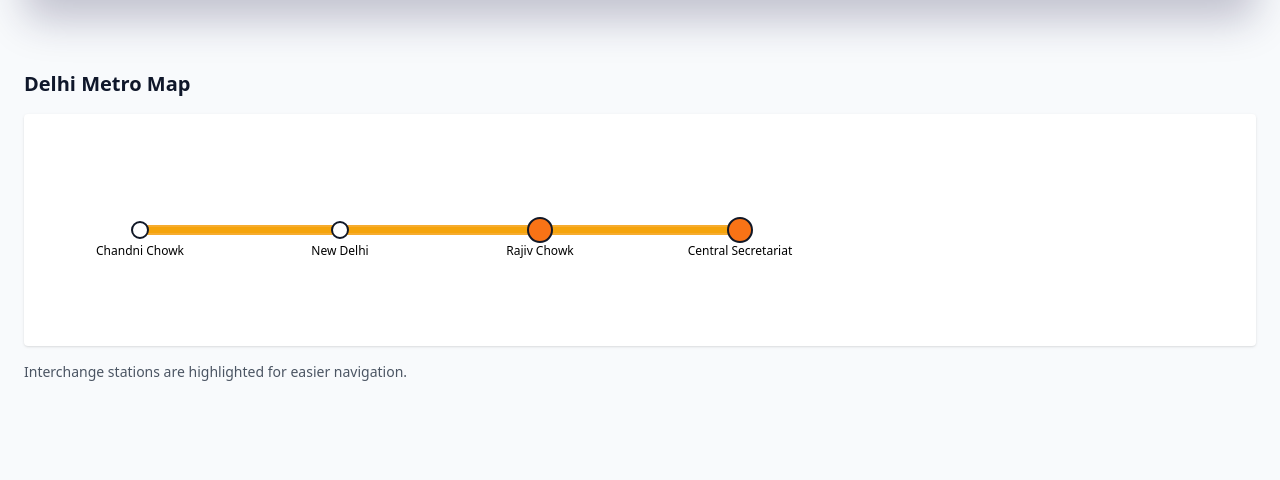
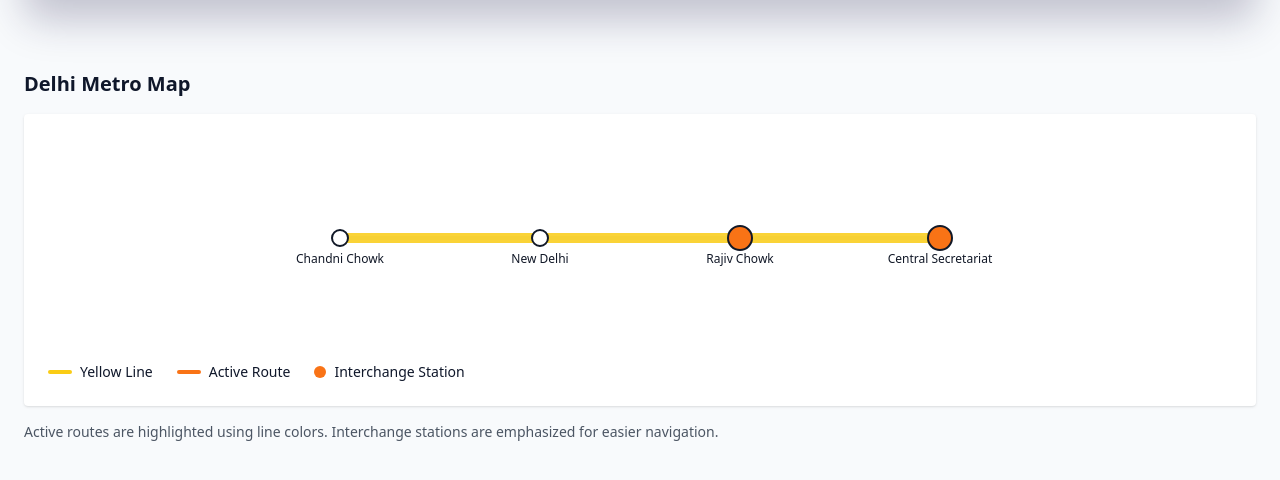
Before and after one commit to saibalaji28/NextStop, a Django app: page /metro/map/ in a window 1280 px wide. Shown: the part 90-570 px from the top of the page. Run offline with Django 5.2, Linux system fonts and the light colour scheme; some libraries are stand-ins or nearby versions.

Commit message:
line-based coloring done

```diff
--- a/templates/metro/map.html
+++ b/templates/metro/map.html
@@ -3,24 +3,47 @@
 {% block content %}
 <h1 class="text-xl font-bold mb-4">Delhi Metro Map</h1>
 
-<div class="bg-white p-4 rounded shadow overflow-auto">
+<div class="bg-white p-6 rounded shadow overflow-auto">
 
-    {% include "metro/map.svg" %}
+    <!-- METRO MAP SVG -->
+    <div class="flex justify-center">
+        {% include "metro/map.svg" %}
+    </div>
 
+    <!-- LEGEND -->
+    <div class="mt-6 flex flex-wrap gap-6 text-sm">
+        <div class="flex items-center gap-2">
+            <span class="inline-block w-6 h-1 bg-yellow-400 rounded"></span>
+            <span>Yellow Line</span>
+        </div>
+
+        <div class="flex items-center gap-2">
+            <span class="inline-block w-6 h-1 bg-orange-500 rounded"></span>
+            <span>Active Route</span>
+        </div>
+
+        <div class="flex items-center gap-2">
+            <span class="inline-block w-3 h-3 rounded-full bg-orange-500"></span>
+            <span>Interchange Station</span>
+        </div>
+    </div>
+
+    <!-- ROUTE DETAILS -->
     {% if route_path %}
-        <div class="mt-6">
-            <h2 class="font-semibold mb-2">Highlighted Route</h2>
+        <div class="mt-8">
+            <h2 class="font-semibold mb-3">Highlighted Route</h2>
 
             <ul class="text-sm space-y-1">
                 {% for station in route_path %}
-                    <li
-                      class="{% if station in interchange_stations %}
-                              text-orange-600 font-semibold
-                            {% else %}
-                              text-gray-700
-                            {% endif %}">
+                    <li class="
+                        {% if interchange_stations and station in interchange_stations %}
+                            text-orange-600 font-semibold
+                        {% else %}
+                            text-gray-700
+                        {% endif %}
+                    ">
                         ● {{ station }}
-                        {% if station in interchange_stations %}
+                        {% if interchange_stations and station in interchange_stations %}
                             (Interchange)
                         {% endif %}
                     </li>
@@ -32,6 +55,7 @@
 </div>
 
 <p class="mt-4 text-sm text-gray-600">
-    Interchange stations are highlighted for easier navigation.
+    Active routes are highlighted using line colors.
+    Interchange stations are emphasized for easier navigation.
 </p>
 {% endblock %}
```
Also changed, not shown: templates/metro/map.svg.
